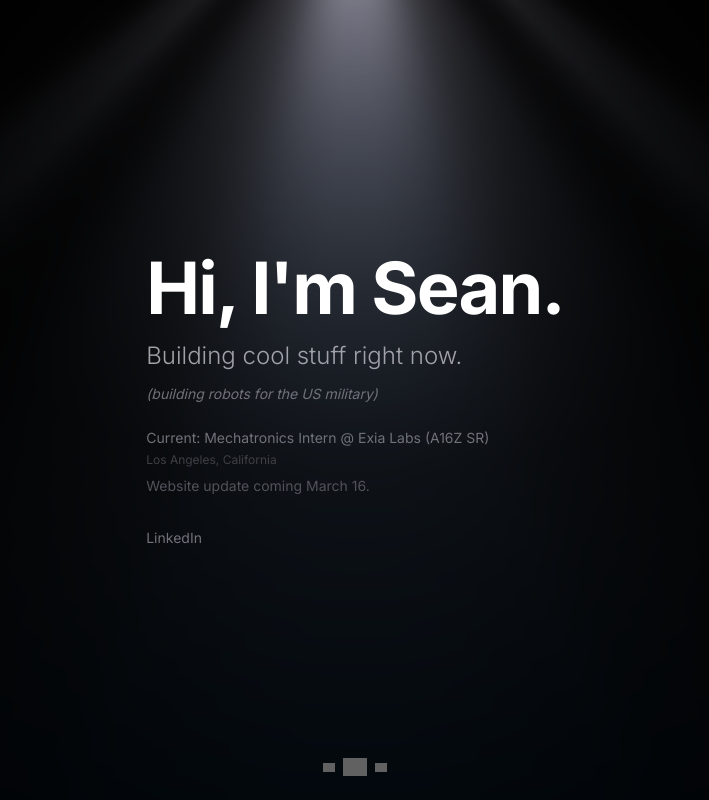
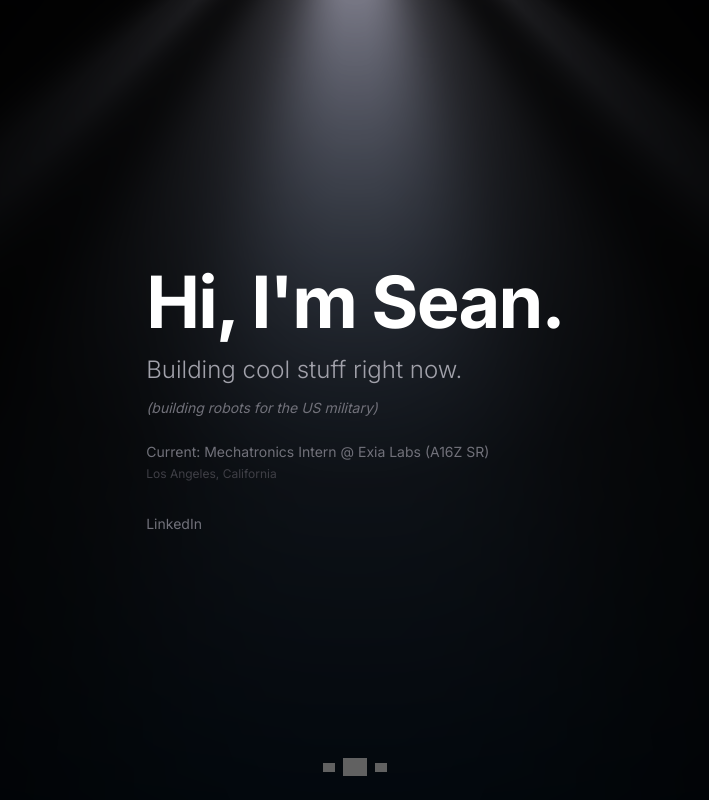
Before and after one commit to seanchansato/portfolio, a Next.js app: page / in a window 1280 px wide. Shown: the whole page, without its empty margins (285-994 px from the left). Built offline with nearby package versions, Linux system fonts and the light colour scheme; grey boxes are pictures that could not be loaded.

Commit message:
minor changes

```diff
--- a/src/app/page.js
+++ b/src/app/page.js
@@ -37,9 +37,6 @@ export default function Home() {
         <p className="text-xs text-zinc-700 mt-1">
           Los Angeles, California
         </p>
-        <p className="text-sm text-zinc-600 mt-2">
-          Website update coming March 16.
-        </p>
         <a
           href="https://www.linkedin.com/in/seanchansato/"
           target="_blank"
```
